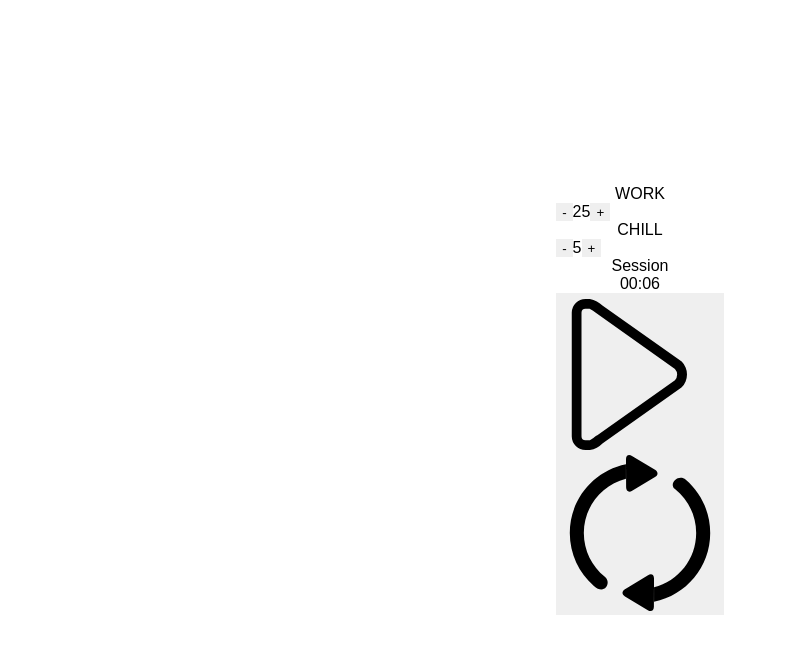
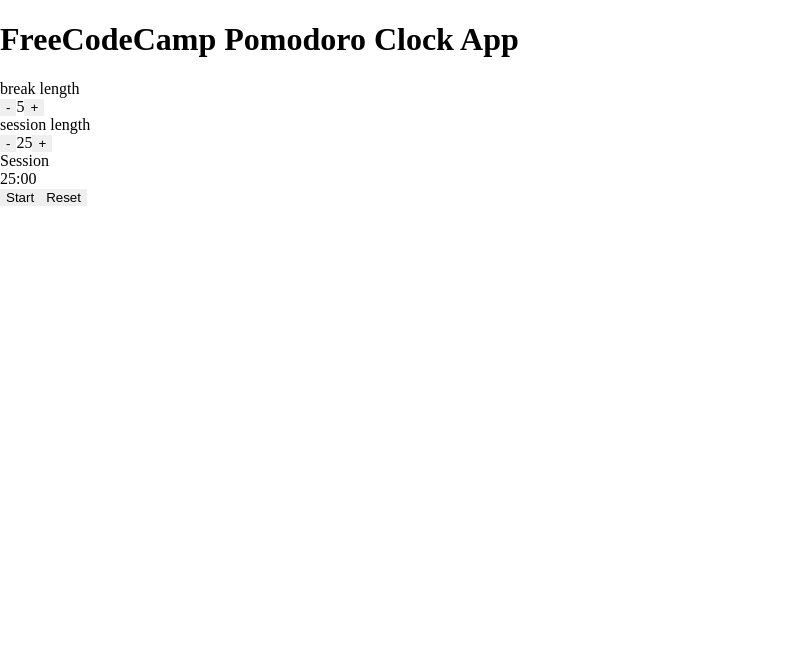
Before and after one commit to shpomp/potential-spoon, a React (Create React App) app: page / in a window 1280 px wide. Shown: the top 654 px of the page, without its empty margins (0-787 px from the left). Built offline with nearby package versions, Linux system fonts and the light colour scheme.

Commit message:
pomclock/rewrite

```diff
--- a/src/App.js
+++ b/src/App.js
@@ -1,190 +1,202 @@
-import React, { useEffect, useState } from "react";
+import React, { useRef, useState } from "react";
+import "./App.css";
+import PomodoroControl from "./components/PomodoroControl";
+import { accurateInterval } from "./utils/helpers.js";
 
-import "./App.css";
+function App() {
+  const [displayTime, setDisplayTime] = useState(60 * 25);
+  const [breakTime, setBreakTime] = useState(60 * 5);
+  const [sessionTime, setSessionTime] = useState(60 * 25);
+  const [timerOn, setTimerOn] = useState(false);
+  const [onBreak, setOnBreak] = useState(false);
+  const myAudio = useRef();
+  const displayTimerRef = useRef();
+  const timeoutRef = useRef();
+  const onBreakRef = useRef(null);
+  const displayVisualTimerRef = useRef();
 
-export const App = () => {
-  const [pomodoro, setPomodoro] = useState({
-    mode: "work",
-    breakLength: 5,
-    workLength: 25,
-    timerTime: 0.1 * 60,
-    timerIsActive: false,
-  });
-
-  useEffect(() => {
-    console.log(pomodoro.timerTime);
-    let timer = setInterval(() => {
-      if (pomodoro.timerIsActive && pomodoro.timerTime > 0)
-        setPomodoro({ ...pomodoro, timerTime: pomodoro.timerTime - 1 });
-    }, 1000);
-
-    return () => {
-      clearTimeout(timer);
-    };
-  });
-
-  // useEffect(() => {
-  //   if (pomodoro.timerTime === 0) {
-  //     setTimeout(interval, 1000);
-  //     switchMode();
-  //   }
-  // });
-
-  const handleTimeChange = (modeToChange, operation) => {
-    console.log(modeToChange, operation);
-    if (modeToChange === "work") {
-      operation === "inc"
-        ? setPomodoro({
-            ...pomodoro,
-            workLength: pomodoro.workLength + 1,
-            timerTime:
-              60 *
-              (pomodoro.mode === modeToChange
-                ? pomodoro.workLength + 1
-                : pomodoro.breakLength + 1),
-          })
-        : setPomodoro({
-            ...pomodoro,
-            workLength: pomodoro.workLength - 1,
-            timerTime:
-              60 *
-              (pomodoro.mode === modeToChange
-                ? pomodoro.workLength - 1
-                : pomodoro.breakLength - 1),
-          });
-    } else {
-      operation === "inc"
-        ? setPomodoro({
-            ...pomodoro,
-            breakLength: pomodoro.breakLength + 1,
-          })
-        : setPomodoro({
-            ...pomodoro,
-            breakLength: pomodoro.breakLength - 1,
-          });
+  //do the countdown
+  const timerControl = () => {
+    if (!timerOn) {
+      setTimerOn(true);
+      beginCountDown();
+    } else if (timeoutRef.current.timeoutID) {
+      timeoutRef.current.cancel();
+      setTimerOn(false);
     }
   };
 
-  const handleReset = () => {
-    const sound = document.getElementById("beep");
-    sound.pause();
-    sound.currentTime = 0;
-
-    setPomodoro({
-      mode: "work",
-      breakLength: 5,
-      workLength: 25,
-      timerTime: 25 * 60,
-      timerIsActive: false,
-    });
+  const beginCountDown = () => {
+    let timeOutInfo = accurateInterval(() => {
+      phaseControl();
+    }, 1000);
+    timeoutRef.current = timeOutInfo;
+    //console.log(timeoutRef.current.timeoutID)
   };
 
-  const switchMode = () => {
-    playSound();
-    setPomodoro({
-      ...pomodoro,
-      mode: pomodoro.mode === "work" ? "break" : "work",
-      timerTime:
-        pomodoro.mode === "work"
-          ? pomodoro.breakLength * 60
-          : pomodoro.workLength * 60,
-    });
+  const displayElapsedPercentage = (isBreak, currentTick) => {
+    let percentage = "0%";
+    if (isBreak) {
+      percentage =
+        Math.abs(((currentTick - breakTime) / breakTime) * 100) + "%";
+    } else {
+      percentage =
+        Math.abs(((currentTick - sessionTime) / sessionTime) * 100) + "%";
+    }
+    displayVisualTimerRef.current = percentage;
+    //console.log(displayVisualTimerRef.current);
   };
 
-  const playSound = () => {
-    const sound = document.getElementById("beep");
-    console.log(sound);
-    sound.play();
+  const phaseControl = () => {
+    let time;
+
+    setDisplayTime((prev) => {
+      displayTimerRef.current = prev;
+      return prev - 1;
+    });
+
+    time = displayTimerRef.current;
+    //console.log(time)
+
+    if (time <= 0) {
+      setOnBreak((prev) => {
+        let previousState = prev;
+        onBreakRef.current = !previousState;
+        return !prev;
+      });
+
+      if (timeoutRef.current) {
+        timeoutRef.current.cancel();
+        //console.log("canceled")
+
+        if (onBreakRef.current === false) {
+          //console.log("sessionTime" + sessionTime);
+          displayTimerRef.current = sessionTime;
+          playBuzzer();
+        } else if (onBreakRef.current === true) {
+          //console.log("breaktime:" + breakTime);
+          displayTimerRef.current = breakTime;
+          playBuzzer();
+        }
+        setDisplayTime(displayTimerRef.current);
+        beginCountDown();
+      }
+    }
+
+    displayElapsedPercentage(onBreakRef.current, time);
+  };
+
+  //Reset Pomodoro
+  const resetPomodoro = () => {
+    setDisplayTime(60 * 25);
+    setBreakTime(60 * 5);
+    setSessionTime(60 * 25);
+    setOnBreak(false);
+    setTimerOn(false);
+    if (timeoutRef.current) {
+      timeoutRef.current.cancel();
+    }
+    myAudio.current.pause();
+    myAudio.current.currentTime = 0;
+    displayVisualTimerRef.current = "0%";
+  };
+
+  //Pomodoro settings function
+  const changeTime = (timeAmmount, type) => {
+    if (type === "break") {
+      if (
+        (breakTime >= 60 * 60 && timeAmmount > 0) ||
+        (breakTime <= 60 && timeAmmount < 0)
+      ) {
+        return;
+      }
+      setBreakTime((prev) => prev + timeAmmount);
+    } else if (type === "session") {
+      if (
+        (sessionTime >= 60 * 60 && timeAmmount > 0) ||
+        (sessionTime <= 60 && timeAmmount < 0)
+      ) {
+        return;
+      }
+      setSessionTime((prev) => prev + timeAmmount);
+      if (!timerOn) {
+        setDisplayTime(sessionTime + timeAmmount);
+      }
+    }
+  };
+
+  //Helper function to display time
+  const formatTime = (time, type = "display") => {
+    if (type === "display") {
+      let minutes = Math.floor(time / 60);
+      let seconds = time % 60;
+
+      return (
+        (minutes < 10 ? "0" + minutes : minutes) +
+        ":" +
+        (seconds < 10 ? "0" + seconds : seconds)
+      );
+    } else if (type === "control") {
+      let minutes = Math.ceil(time / 60);
+      return minutes;
+    }
+  };
+
+  //helper function to play the buzzer
+  const playBuzzer = () => {
+    myAudio.current.currentTime = 0;
+    myAudio.current.play();
   };
 
   return (
-    <div className="App">
-      <div id="clock">
-        <div id="work">
-          <p id="session-label">WORK</p>
-          <div className="time-controls">
-            <button
-              id="session-decrement"
-              disabled={pomodoro.timerIsActive || pomodoro.workLength === 1}
-              onClick={() => handleTimeChange("work", "dec")}
-            >
-              -
+    <React.Fragment>
+      <h1>FreeCodeCamp Pomodoro Clock App</h1>
+      <main>
+        <header>
+          <div className="session">
+            <PomodoroControl
+              type="break"
+              length={formatTime(breakTime, "control")}
+              changeTime={changeTime}
+            />
+            <PomodoroControl
+              type="session"
+              length={formatTime(sessionTime, "control")}
+              changeTime={changeTime}
+            />
+          </div>
+        </header>
+        <section>
+          <div className="timer">
+            <p id="timer-label" className="title">
+              {onBreak ? "Break" : "Session"}
+            </p>
+            <p id="time-left" ref={displayTimerRef}>
+              {formatTime(displayTime)}
+            </p>
+            <span
+              className="fill"
+              style={{ height: displayVisualTimerRef.current }}
+            ></span>
+          </div>
+          <div className="timer_controls">
+            <button id="start_stop" onClick={() => timerControl()}>
+              {!timerOn ? "Start" : "Pause"}
             </button>
-            <p id="session-length">{pomodoro.workLength}</p>
-            <button
-              id="session-increment"
-              disabled={pomodoro.timerIsActive || pomodoro.workLength >= 60}
-              onClick={() => handleTimeChange("work", "inc")}
-            >
-              +
+            <button id="reset" onClick={() => resetPomodoro()}>
+              Reset
             </button>
           </div>
-        </div>
+        </section>
+      </main>
+      <audio
+        id="beep"
+        preload="auto"
+        ref={myAudio}
+        src="https://raw.githubusercontent.com/freeCodeCamp/cdn/master/build/testable-projects-fcc/audio/BeepSound.wav"
+      />
+    </React.Fragment>
+  );
+}
 
-        <div id="break">
-          <p id="break-label">CHILL</p>
-          <div className="time-controls">
-            <button
-              id="break-decrement"
-              disabled={pomodoro.timerIsActive || pomodoro.breakLength === 1}
-              onClick={() => handleTimeChange("break", "dec")}
-            >
-              -
-            </button>
-
-            <p id="break-length">{pomodoro.breakLength}</p>
-
-            <button
-              id="break-increment"
-              disabled={pomodoro.timerIsActive || pomodoro.breakLength >= 60}
-              onClick={() => handleTimeChange("break", "inc")}
-            >
-              +
-            </button>
-          </div>
-        </div>
-
-        <p id="timer-label">Session</p>
-        <div id="time-left">{formattedTime(pomodoro.timerTime)}</div>
-
-        <button id="start_stop">
-          <img
-            alt="start-button"
-            src={pomodoro.timerIsActive ? "/stop.svg" : "/start.svg"}
-            onClick={() =>
-              setPomodoro({
-                ...pomodoro,
-                timerIsActive: !pomodoro.timerIsActive,
-              })
-            }
-          />
-        </button>
-        <button id="reset">
-          <img
-            alt="reset-button"
-            src={"/reset.svg"}
-            onClick={() => handleReset()}
-          />
-        </button>
-
-        <audio
-          id="beep"
-          src={"/Chicken-Clucking-Short-www.fesliyanstudios.com.mp3"}
-        />
-      </div>
-    </div>
-  );
-};
-
-const formattedTime = (totalSeconds) => {
-  var minutes = Math.floor(totalSeconds / 60);
-  var seconds = totalSeconds - minutes * 60;
-
-  if (minutes < 10) {
-    minutes = "0" + minutes;
-  }
-  if (seconds < 10) {
-    seconds = "0" + seconds;
-  }
-  return minutes + ":" + seconds;
-};
+export default App;
--- /dev/null
+++ b/src/components/PomodoroControl.js
@@ -0,0 +1,28 @@
+import React from "react";
+
+function PomodoroControl({ type, length, changeTime }) {
+  return (
+    <div className={`${type}Ctrl`}>
+      <p id={`${type}-label`}>{type} length</p>
+      <button
+        id={`${type}-decrement`}
+        className="minus"
+        onClick={() => changeTime(-60, type)}
+      >
+        -
+      </button>
+      <span id={`${type}-length`} className="time">
+        {length}
+      </span>
+      <button
+        id={`${type}-increment`}
+        className="plus"
+        onClick={() => changeTime(60, type)}
+      >
+        +
+      </button>
+    </div>
+  );
+}
+
+export default PomodoroControl;
--- a/src/index.js
+++ b/src/index.js
@@ -1,6 +1,6 @@
 import React from "react";
 // import ReactDOM from "react-dom/client";
-import { App } from "./App";
+import App from "./App";
 
 import { render } from "react-dom";
 
--- /dev/null
+++ b/src/utils/helpers.js
@@ -0,0 +1,22 @@
+export const accurateInterval = function (fn, time) {
+  let cancel, nextAt, timeout, wrapper, timeoutID;
+  nextAt = new Date().getTime() + time;
+  timeout = null;
+  wrapper = function () {
+    nextAt += time;
+    timeout = setTimeout(wrapper, nextAt - new Date().getTime());
+    return fn();
+  };
+  cancel = function () {
+    return clearTimeout(timeout);
+  };
+  // eslint-disable-next-line
+  timeoutID = function () {
+    return timeout;
+  };
+  timeout = setTimeout(wrapper, nextAt - new Date().getTime());
+  return {
+    cancel: cancel,
+    timeoutID: timeout,
+  };
+};
```
